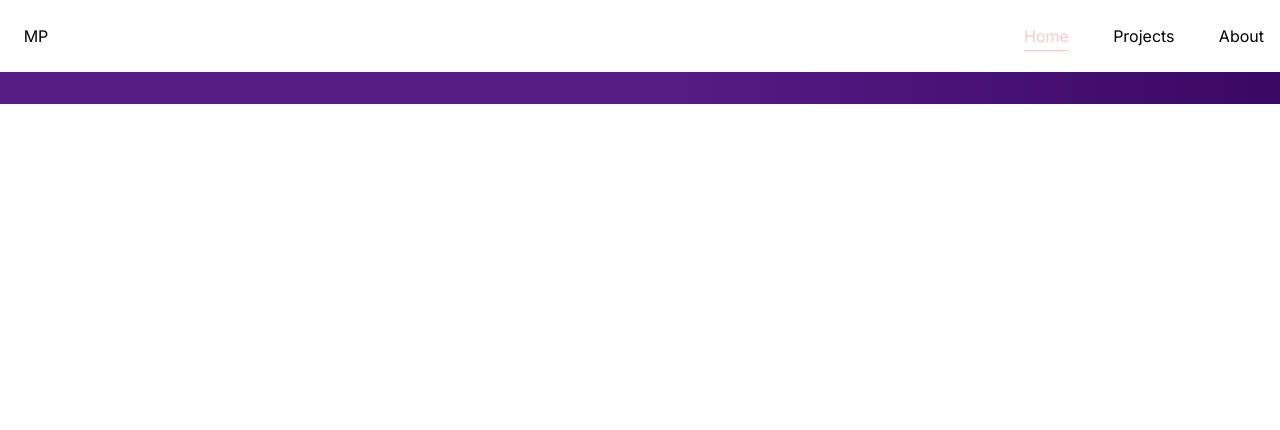
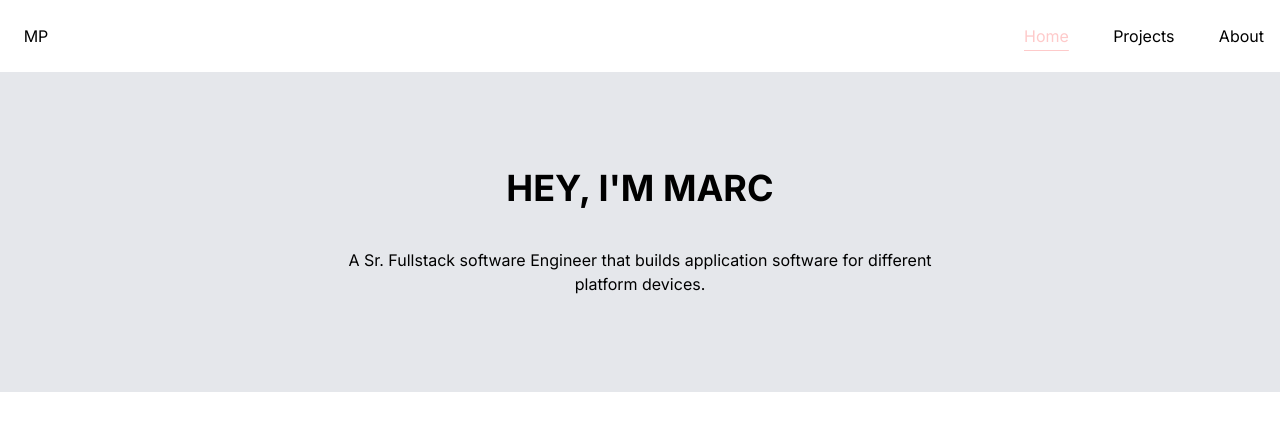
Before and after one commit to MPacres/marc-profile, a Next.js app: page / in a window 1280 px wide. Shown: the top 430 px of the page. Built offline with nearby package versions, Linux system fonts and the light colour scheme.

Commit message:
add template for banner

```diff
--- a/components/Banner.jsx
+++ b/components/Banner.jsx
@@ -2,10 +2,14 @@ import React from 'react'
 
 const Banner = () => {
   return (
-    <section className='bg-gradient-to-r from-purple-900 via-purple-900 to-purple-950'>
-        <div className='p-4 md:container mx-auto'>
-            <h2></h2>
-
+    <section className='bg-gray-200'>
+        <div className='md:container mx-auto flex flex-col justify-center items-center py-24'>
+            <h2 class ='uppercase font-bold text-4xl text-center'>HEY, I'M MARC</h2>
+            <div className='md:w-1/2 pt-10 px-2'>
+            <p class ='text-center'>
+              A Sr. Fullstack software Engineer that builds application software for different platform devices.
+            </p>
+            </div>
         </div>
     </section>
   )
--- a/components/Header.jsx
+++ b/components/Header.jsx
@@ -7,20 +7,15 @@ import Nav from './Nav'
 
 const Header = () => {
   return (
-    <header className='
-                custom-gradient'>
-    <div  className="
-                    bg-dark-background
-                    sticky top-0 z-[20]
-                    mx-auto flex w-full
-                    items-center
-                    justify-between
-                   p-4 flex-wrap md:container">
+    // <header className='custom-gradient'>
+
+
+    <div  className="bg-white sticky top-0 z-[20] mx-auto flex w-full items-center justify-between p-4 flex-wrap  md:bg-white ">
     <Logo/>
     <Nav/>
 
     </div>
-</header>
+// </header>
   )
 }
 
--- a/components/Nav.jsx
+++ b/components/Nav.jsx
@@ -7,9 +7,9 @@ import { Menu, X } from "lucide-react";
 const NavLinks = () => {
   return (
     <>
-      <Link href="/home" className="py-2 text-gray-700 md:text-red-200 md:underline md:hover:underline underline-offset-8">Home</Link>
-      <Link href="/projects" className="py-2 md:hover:underline underline-offset-8">Projects</Link>
-      <Link href="/about" className="py-2 md:hover:underline underline-offset-8 bg-p">About</Link>
+      <Link href="/home" className="py-2 border-t border-b border-red-700 text-gray-700 md:border-0 md:text-red-200 md:underline md:hover:underline underline-offset-8">Home</Link>
+      <Link href="/projects" className="py-2 border-b border-red-700 md:border-b-0 md:hover:underline underline-offset-8">Projects</Link>
+      <Link href="/about" className="py-2 border-b border-red-700 md:border-b-0 md:hover:underline underline-offset-8 bg-p">About</Link>
     </>
   );
 };
```
